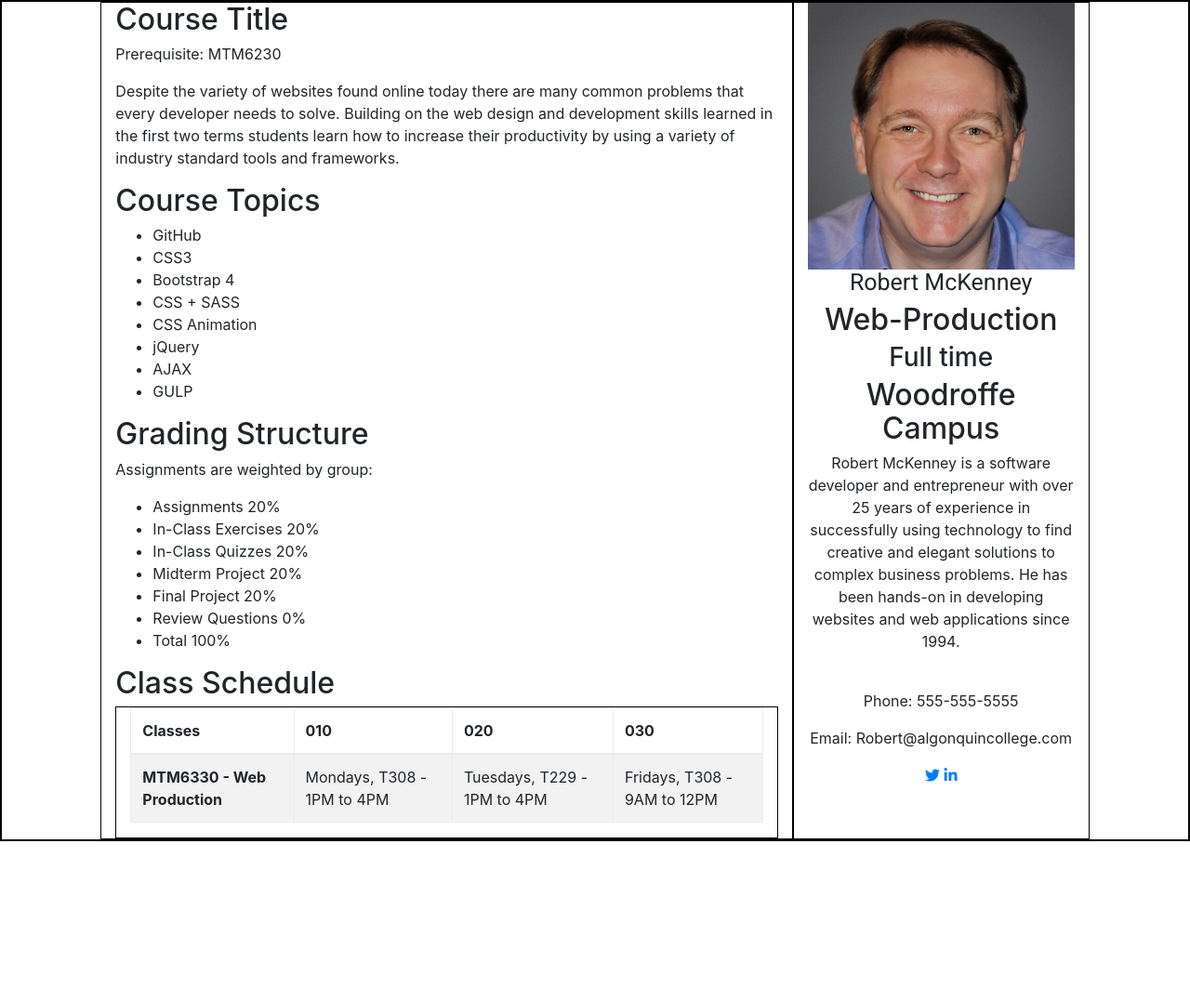
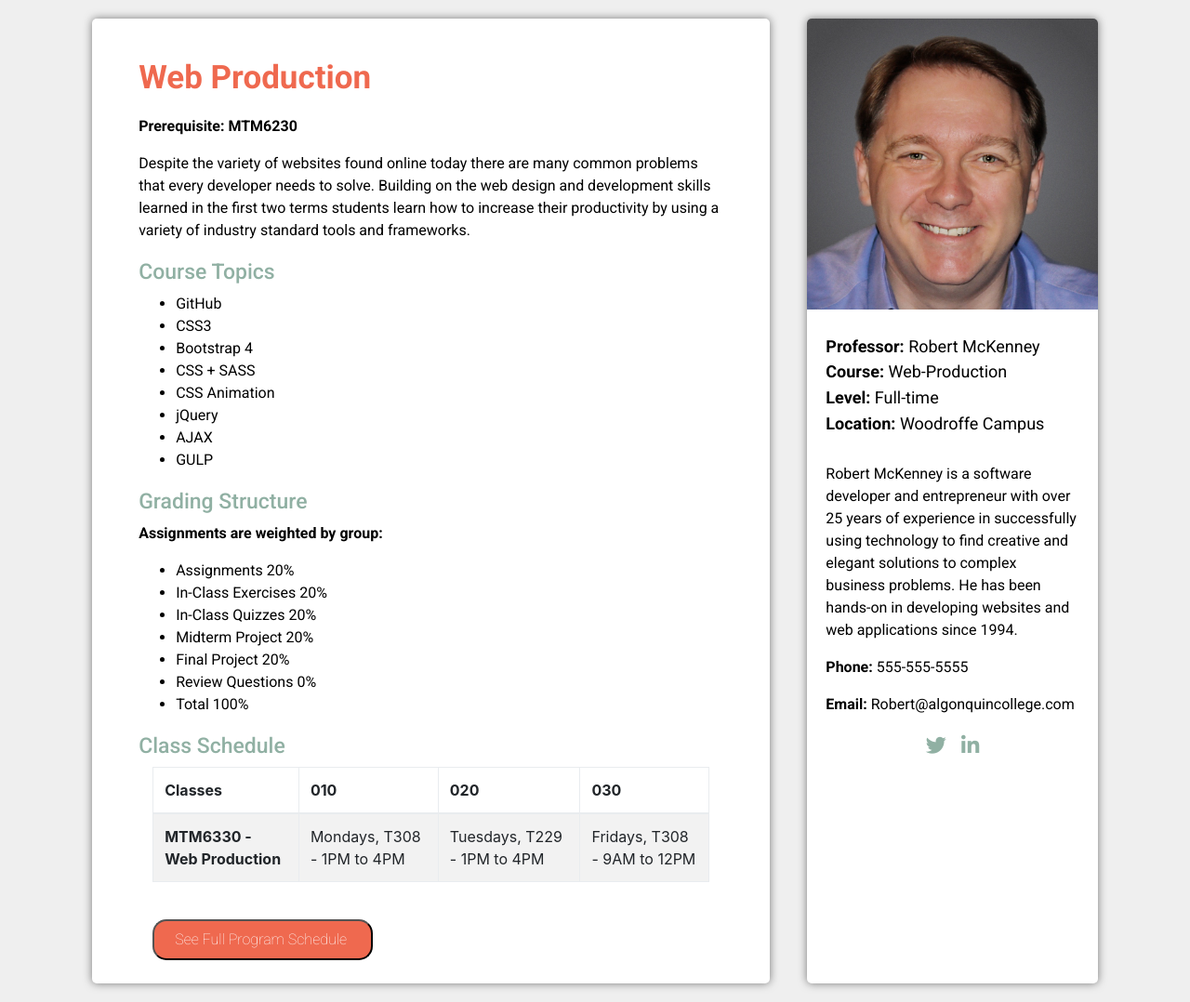
Before and after one commit to MTM6330-F17/chicken_teeth_final, a plain HTML site: page webproduction.html in a window 1280 px wide. Shown: the whole page at 93% size. Before the commit the page ends 905 px from the top, so only its background shows below. Drawn offline with nearby package versions, Linux system fonts and the light colour scheme.

Commit message:
Page Styling

```diff
--- a/scss/_CoursesProfsScreen.scss
+++ b/scss/_CoursesProfsScreen.scss
@@ -1,21 +1,68 @@
 
+$orange: #EF694F;
+$sage: #90B0A3;
+$off-white: #FFFFEA;
+$dark-grey: #303337;
+$light-grey: #EFEFEF;
 
-div{
-  border: 1px solid black;
+.container-fluid {
+  background-color: $light-grey;
+
+  .prof-card-info, .course-info-content{
+    padding: 30px 20px 15px 20px; ;
+  }
+  .prof-card img{
+    width:100%;
+    margin: 0 auto;
+    vertical-align: middle;
+    border-radius: 5px 5px 0 0;
+  }
 }
 
 
 
-.prof-card img{
-  width:100%;
-  margin: 0 auto;
-  vertical-align: middle;
+.prof-card, .course-info{
+  background-color: white;
+  text-align: left;
+  margin: 20px 0 20px 0 ;
+  border-radius: 5px;
+  box-shadow:0 0 10px rgba(0, 0, 0, 0.5);
+  h1{font-family: 'Roboto', sans-serif; font-weight: 600; font-size: 35px; color: $orange;margin:15px 0 20px 0;}
+  h2{font-family: 'Roboto', sans-serif; font-weight: 500; font-size: 23px; color: $sage; margin:20px 0 10px 0;}
+  h3{font-family: 'Roboto', sans-serif; font-weight: 400; font-size: 18px; color: black;}
+  h4{font-family: 'Roboto', sans-serif; font-weight: 400; font-size: 25px; color: black;}
+  p{font-family: 'Roboto', sans-serif; font-weight: 400; font-size: 16px;  color: black;}
+  ul{font-family: 'Roboto', sans-serif; font-weight: 400; font-size: 16px; color: black;}
 }
 
-.prof-card{
+.contact-icons {text-align: center; margin-bottom:10px;font-size: 22px; i{color:$sage; padding:0 5px 0 5px}}
+
+.full-schedule-button{
   text-align: center;
-  h1{font-family: 'Roboto', sans-serif; font-weight: 400; font-size: 25px;}
-  h2{}
-  h3{}
-  h4{}
-}
+  background-color: $orange;
+  font-family: 'Roboto', sans-serif;
+  color: white; font-weight: 100;
+  font-size: 16px;
+  padding: 8px 22px;
+  border-radius: 15px;
+  margin-bottom: 10px;}
+
+
+
+
+
+
+@include media-breakpoint-up(sm) {
+
+  .prof-card{
+    margin-left: 40px;
+  }
+
+  .course-info-content{
+    margin: 0px 30px;
+  }
+ }
+
+  // @include media-breakpoint-up(md) { ... }
+  // @include media-breakpoint-up(lg) { ... }
+  // @include media-breakpoint-up(xl) { ... }
--- a/webproduction.html
+++ b/webproduction.html
@@ -20,11 +20,13 @@
   <body>
 
 <div class="container-fluid no-gutters">
-<div class="row justify-content-center">
+<div class="row justify-content-center no-gutters">
 
 <div class="course-info  col-12 col-sm-7">
-  <h2>Course Title</h2>
-  <p>Prerequisite: MTM6230</p>
+  <div class="course-info-content">
+
+  <h1>Web Production</h1>
+  <p> <strong>Prerequisite: MTM6230</strong></p>
 
 <p>Despite the variety of websites found online today there are many common problems that every developer needs to solve. Building on the web design and development skills learned in the first two terms students learn how to increase their productivity by using a variety of industry standard tools and frameworks.
 </p>
@@ -43,7 +45,7 @@
 
 
 <h2>Grading Structure</h2>
-<p>Assignments are weighted by group:</p>
+ <p> <strong>Assignments are weighted by group:</strong></p>
 <ul>
   <li>Assignments	20%</li>
   <li>In-Class Exercises	20%</li>
@@ -74,28 +76,34 @@
       <td>Tuesdays, T229 - 1PM to 4PM</td>
       <td>Fridays, T308 - 9AM to 12PM</td>
     </tr>
+  </tbody>
+</table> <br>
 
-  </tbody>
-</table>
+<a href="#"><input type="button" class="full-schedule-button" value="See Full Program Schedule "></a>
+
 </div>
-
+</div>
 </div>
 
 <div class="prof-card  col-12 col-sm-3">
   <img src="images/robert.jpg" alt="Robert McKenney">
-  <h1>Robert McKenney</h1>
-  <h2>Web-Production</h2>
-  <h3>Full time </h3>
-  <h2> Woodroffe Campus </h2>
+  <div class="prof-card-info">
+
+  <h3><strong>Professor:</strong> Robert McKenney</h3>
+  <h3><strong>Course:</strong> Web-Production</h3>
+  <h3><strong>Level:</strong> Full-time </h3>
+  <h3><strong>Location:</strong> Woodroffe Campus </h3> <br>
   <p>Robert McKenney is a software developer and entrepreneur with over 25 years of experience in successfully using technology to find creative and elegant solutions to complex business problems. He has been hands-on in developing websites and web applications since 1994.
 </p>
-<br>
-<p>Phone: 555-555-5555</p>
-<p>Email: Robert@algonquincollege.com</p>
 
+<p><strong>Phone:</strong> 555-555-5555</p>
+<p><strong>Email:</strong> Robert@algonquincollege.com</p>
+
+<div class="contact-icons">
 <a href="https://twitter.com/RLMcKenney"><i class="fa fa-twitter" aria-hidden="true"></i></i></a>
 <a href="https://ca.linkedin.com/in/robertmckenney"><i class="fa fa-linkedin" aria-hidden="true"></i></a>
-
+</div>
+</div>
 </div>
 </div>
 </div>
```
Also changed, not shown: css/main.css, css/min/main.css.
